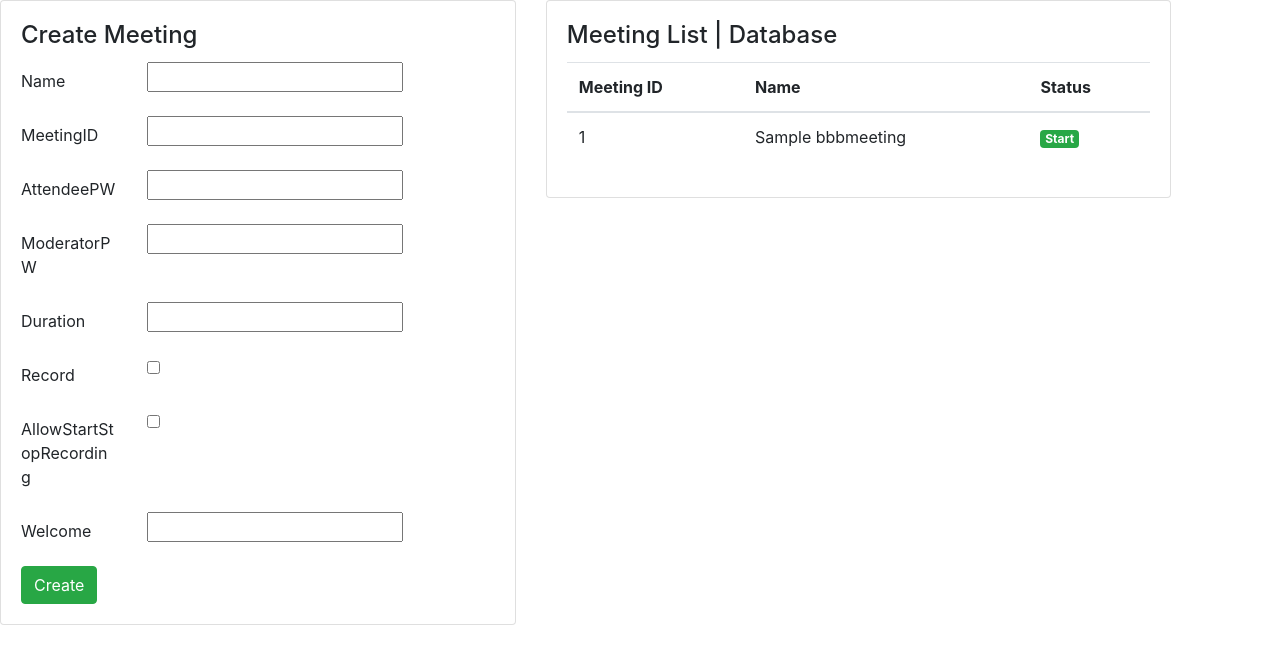
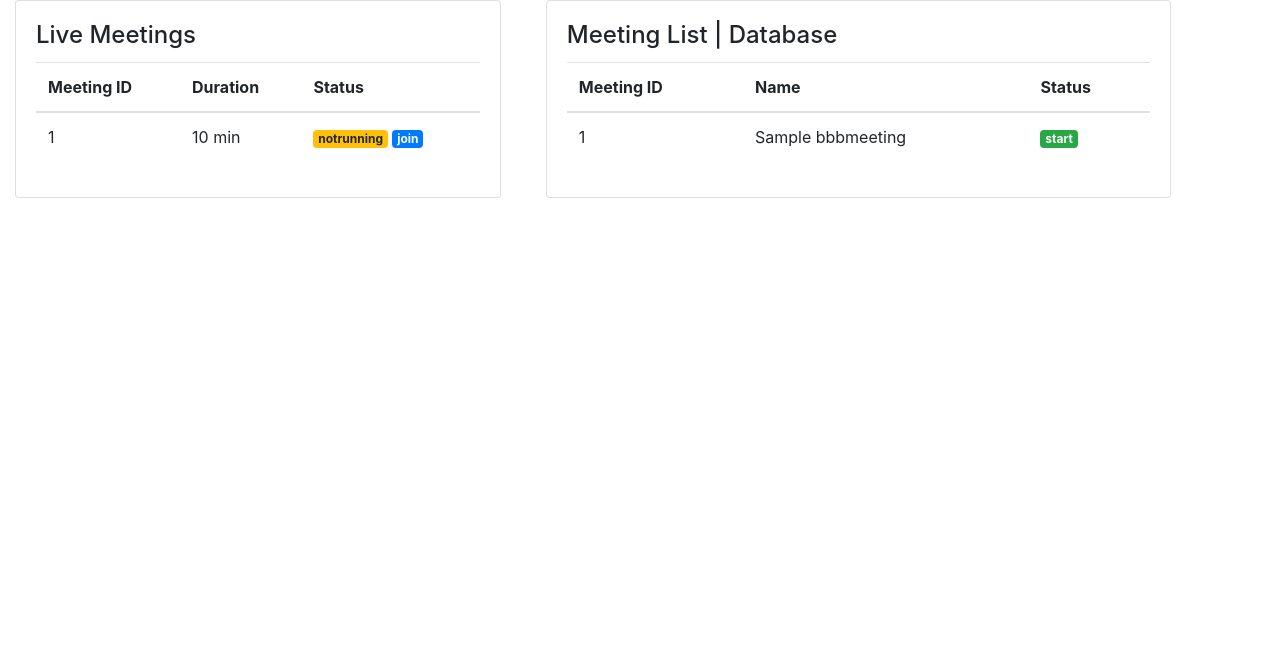
Before and after one commit to mikailfidan/bigbluebutton-django, a Django app: template templates/bbb/index.html in a window 1280 px wide. Shown: the part 56-720 px from the top of the page. Run offline with Django 3.2, Linux system fonts and the light colour scheme; tables that the repository leaves empty hold one stand-in row (values such as "Sample post"); the template is opened without the code that fills it: values that come from a table or form of the project are taken from there, most other values are stand-ins (such as "Sample title", 1, 10 or a date in 2020); some libraries are stand-ins or nearby versions.

Commit message:
added live meetings

```diff
--- a/bigbluebutton/models.py
+++ b/bigbluebutton/models.py
@@ -149,9 +149,9 @@ class BBBMeeting(models.Model):
             meetings= []
             for meeting in meetinglist:
                 meetings.append({
-                    'meeting_id' : meeting.find('meetingID').text,
-                    'moderaotor_pw' : meeting.find('moderatorPW').text,
-                    'attendee_pw' : meeting.find('attendeePW').text,
+                    'meetingID' : meeting.find('meetingID').text,
+                    'moderaotorPW' : meeting.find('moderatorPW').text,
+                    'duration' : meeting.find('duration').text,
                     'running': meeting.find('running').text,
                     'createtime': meeting.find('createTime').text
                 })
@@ -161,7 +161,8 @@ class BBBMeeting(models.Model):
 
     # === <- meeting list  ==============================================
 
-    # === -> get meeting indo ==============================================
+
+    # === -> get meeting info ==============================================
     @classmethod
     def get_meeting_info(self, meetingID, password):
         call_api = 'getMeetingInfo'
@@ -181,9 +182,7 @@ class BBBMeeting(models.Model):
                 return 'FAILED'
 
 
-
-
-    # === -> get meeting indo ==============================================
+    # === -> get meeting info ==============================================
 
 
 
--- a/bigbluebutton/urls.py
+++ b/bigbluebutton/urls.py
@@ -5,7 +5,6 @@ from . import views
 urlpatterns = [
     path('', views.index, name='index'),
     path('create/<meetingID>', views.create_meeting, name='create'),
-    path('join', views.join_meeting, name='join'),
-    path('join_get/<meeting_id>/<moderator_pw>/<full_name>',views.get_join_meeting, name='join_get'),
+    path('join_meeting/<meetingID>',views.join_meeting, name='join'),
     path('end_meeting/<meetingID>',views.end_meeting, name='end'),
 ]
--- a/templates/bbb/index.html
+++ b/templates/bbb/index.html
@@ -30,26 +30,70 @@
 
 
 
-         <div class="card">
-            <div class="card-body">
-                  <h4 class="card-title">Create Meeting </h4>
+         <!--<div class="card">-->
+            <!--<div class="card-body">-->
+                  <!--<h4 class="card-title">Create Meeting </h4>-->
 
-                  <form action="{% url 'index' %}" method="POST" class="forms-sample">
-                    {% csrf_token %}
+                  <!--<form action="{% url 'index' %}" method="POST" class="forms-sample">-->
+                    <!--{% csrf_token %}-->
 
-                    {% for f in form %}
-                       <div class="form-group row">
-                          <label class="col-sm-3 col-form-label"> {{f.label}} </label>
-                          <div class="col-sm-9"> {{f}} </div>
-                       </div>
-                     {% endfor %}
+                    <!--{% for f in form %}-->
+                       <!--<div class="form-group row">-->
+                          <!--<label class="col-sm-3 col-form-label"> {{f.label}} </label>-->
+                          <!--<div class="col-sm-9"> {{f}} </div>-->
+                       <!--</div>-->
+                     <!--{% endfor %}-->
 
-                    <button type="submit" class="btn btn-success mr-2">Create</button>
-                 </form>
+                    <!--<button type="submit" class="btn btn-success mr-2">Create</button>-->
+                 <!--</form>-->
 
+            <!--</div>-->
+        <!--</div>-->
+    <!--</div>-->
+
+
+ <div class="col grid-margin stretch-card">
+              <div class="card">
+                <div class="card-body">
+                  <h4 class="card-title">Live Meetings  </h4>
+
+                  <div class="table-responsive">
+                    <table class="table">
+                      <thead>
+                        <tr>
+                          <th>Meeting ID</th>
+                           <th>Duration</th>
+                          <th>Status</th>
+
+                        </tr>
+                      </thead>
+                      <tbody>
+                       {% for meeting in live_meetings %}
+
+                         <tr>
+                           <td>{{meeting.meetingID}}</td>
+                           <td> {{meeting.duration}} min </td>
+
+                             <td>
+                            {% if meeting.running == 'true' %}
+                             <span class="badge badge-success"  href="{% url 'end' meeting.meetingID %}"> running </span>
+                             {% else %}
+                                 <span class="badge badge-warning"  href="{% url 'create' meeting.meetingID %}"> notrunning </span>
+                                 <a class="badge badge-primary"  href="{% url 'join' meeting.meetingID %}"> join </a>
+                            {% endif %}
+
+                        </tr>
+
+                  {% endfor %}
+                   </tbody>
+                 </table>
+               </div>
             </div>
-        </div>
+         </div>
     </div>
+</div>
+
+
 
 
 
@@ -78,13 +122,11 @@
 
                              <td>
                             {% if meetingdb.meetingID in open_meetings %}
-                                 <a class="badge badge-danger"  href="{% url 'end' meetingdb.meetingID %}"> Stop </a>
+                                 <a class="badge badge-danger"  href="{% url 'end' meetingdb.meetingID %}"> stop </a>
+
                              {% else %}
-                                 <a class="badge badge-success"  href="{% url 'create' meetingdb.meetingID %}"> Start </a>
+                                 <a class="badge badge-success"  href="{% url 'create' meetingdb.meetingID %}"> start </a>
                             {% endif %}
-
-
-
 
                         </tr>
 
```
Also changed, not shown: bigbluebutton/views.py (+13 -10 lines).
